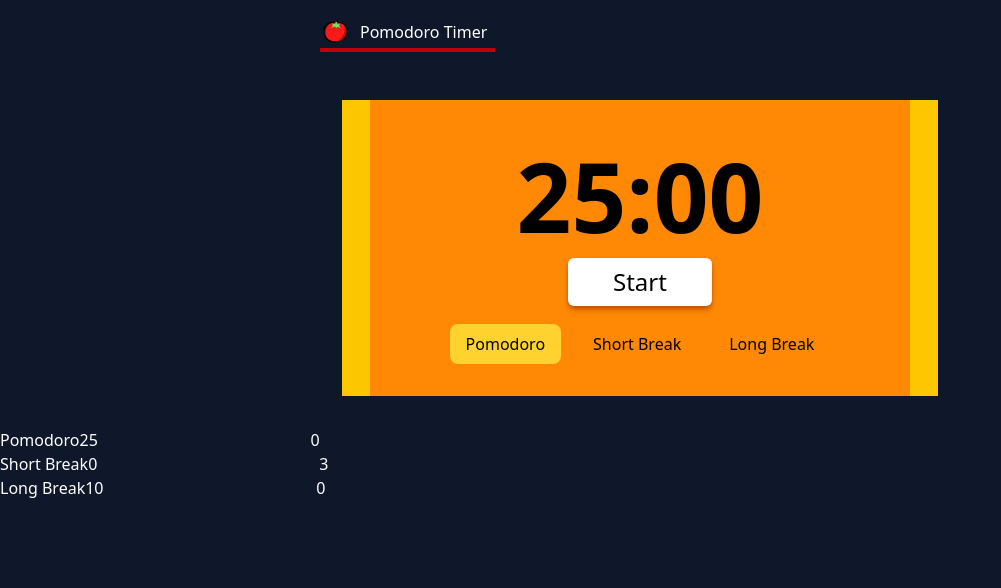
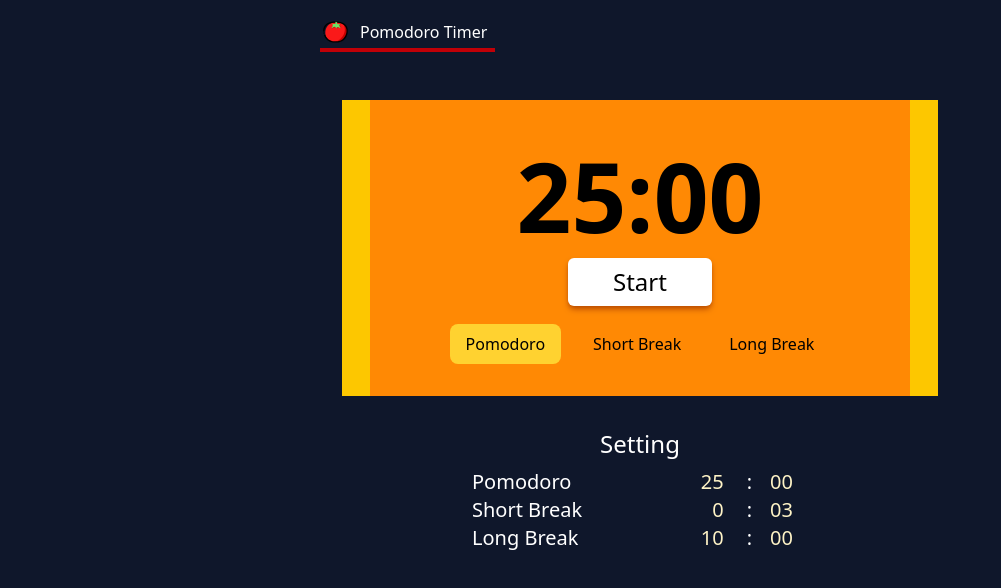
Before and after one commit to reSkriptII/pomodoro-timer, a React (Vite) app: page / in a window 1280 px wide. Shown: the top 588 px of the page, without its empty margins (0-1001 px from the left). Built offline with nearby package versions, Linux system fonts and the light colour scheme.

Commit message:
style setting component

```diff
--- a/src/App.tsx
+++ b/src/App.tsx
@@ -37,7 +37,7 @@ export default function App() {
     <div className='bg-slate-900 min-h-screen'>
       <HeaderBar />
       <div className='bg-orange-400 md:px-20 px-4 py-8 mx-auto my-8 w-fit border-x-28 border-x-yellow-400'>
-        <Timer key={stage} stage={stage} timeSetting={timeSetting} onTimeout={handleTimeout} />
+        <Timer key={stage + JSON.stringify(timeSetting)} stage={stage} timeSetting={timeSetting} onTimeout={handleTimeout} />
         <StateSelector stage={stage} onChange={setStage} />
       </div>
       <TimerSetting setting={timeSetting} onChange={handleTimeSettingChange} />
--- a/src/TimerSetting.tsx
+++ b/src/TimerSetting.tsx
@@ -7,19 +7,27 @@ export function TimerSetting({ setting, onChange }: timerSettingProp) {
 
   return (
     <div className="text-white">
+      <h2 className="text-2xl text-center my-2">Setting</h2>
       {['Pomodoro', 'Short Break', 'Long Break'].map(value => (
-        <div key={value}>
+        <div key={value} className="flex justify-between w-68 md:w-84 text-xl m-auto">
+          <div className="">
             {value}
+          </div>
+          <div>
             <input
               type="number"
               value={Math.round(setting[value] / 60)}
+              className="w-12 mr-2 text-amber-100 text-right"
               onChange={e => onChange(value, +e.target.value * 60 + (setting[value] % 60))}
             />
+            :
             <input
               type="number"
-            value={setting[value] % 60}
-            onChange={e => onChange(value, +e.target.value + Math.floor(setting[value] / 60) * 100 )}
+              value={ ('0' + setting[value] % 60).slice(-2)}
+              className="w-12 ml-2 text-amber-100 text-right"
+              onChange={e => onChange(value, +e.target.value + Math.floor(setting[value] / 60) * 60 )}
             />
+            </div>
         </div>
       ))}
     </div>
```
Lines whose indentation alone changed are shown as unchanged.
